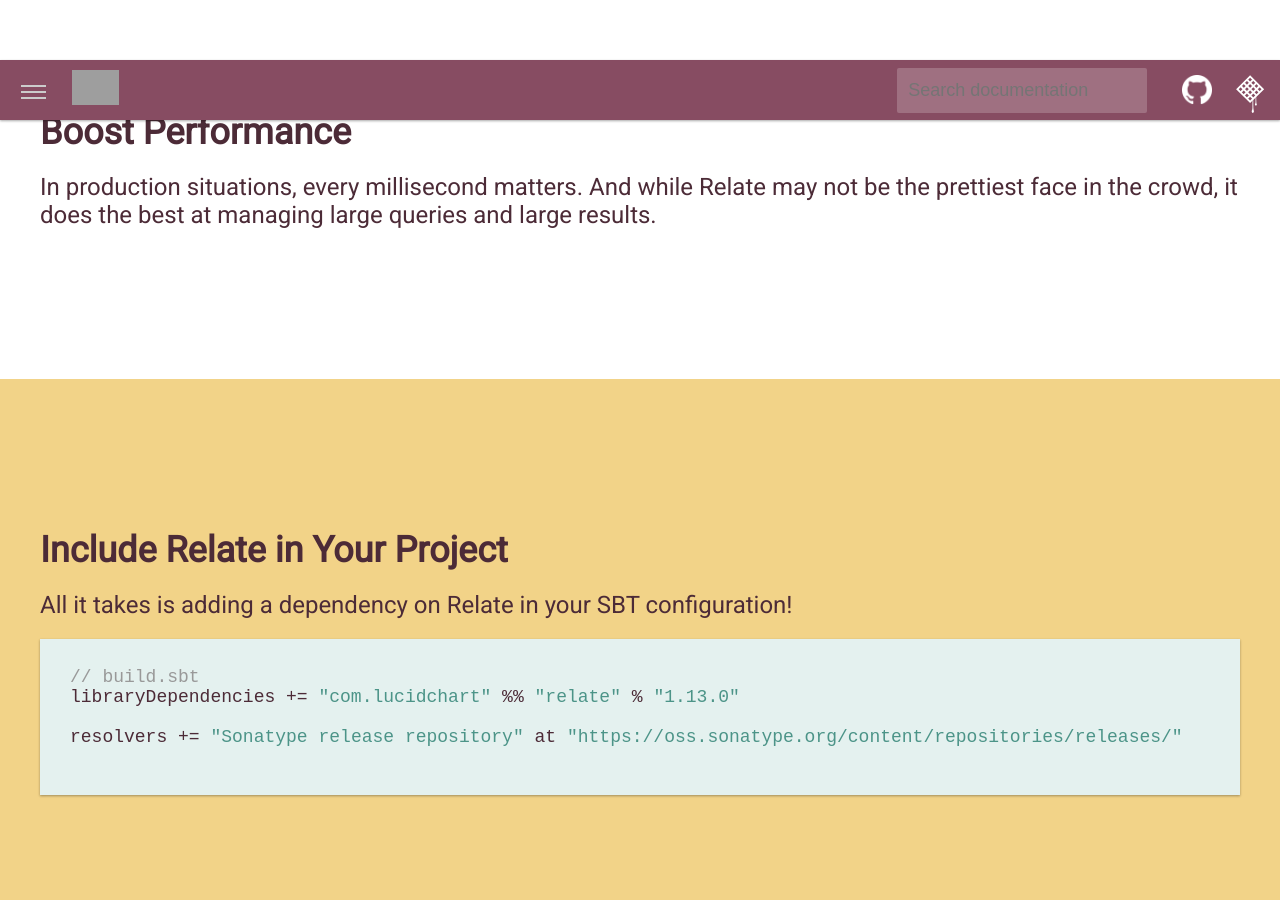
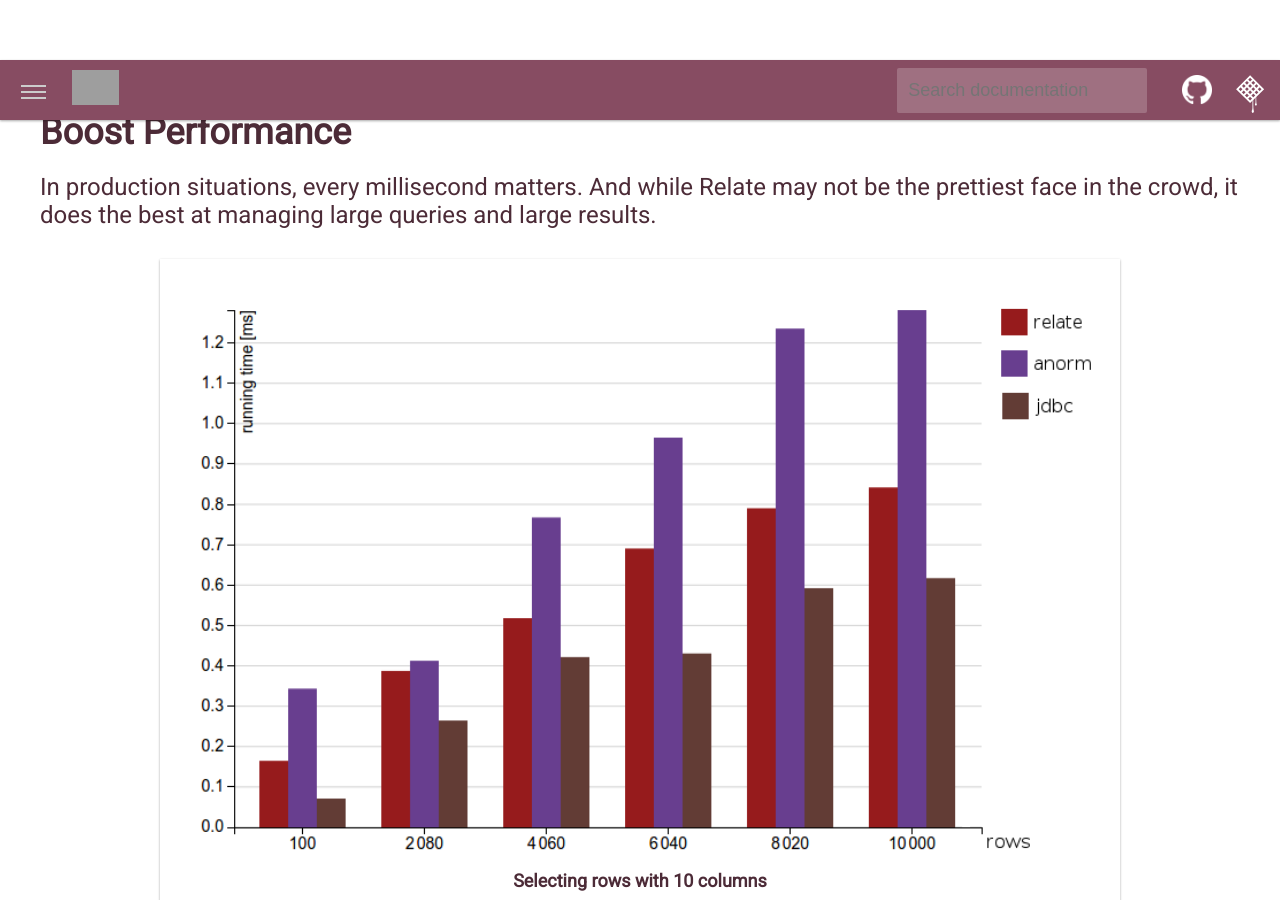
Before and after one commit to lucidsoftware/relate, a Jekyll site: the page built from index.html, in a window 1280 px wide and 900 px high, scrolled down 1681 px. Built offline with Jekyll 4.4.1, drawn with Linux system fonts in a browser that asks for light colours; some of the changed text lies outside the part shown; grey boxes are pictures that could not be loaded.

Commit message:
add images for performance benchmarks

```diff
--- a/_sass/home.scss
+++ b/_sass/home.scss
@@ -60,6 +60,23 @@
     }
   }
 
+  .image-block {
+    @include drop-shadow-1;
+
+    margin: 30px auto;
+    padding: 20px;
+    width: 80%;
+
+    img { width: 100%; }
+
+    .caption {
+      margin-top: 10px;
+
+      font-size: 18px;
+      text-align: center;
+    }
+  }
+
   section.sbt {
     background-color: $butter;
 
--- a/index.html
+++ b/index.html
@@ -31,6 +31,16 @@ sql"SELECT * from jedis WHERE last_name=$lastName".asList { row =>
     <div class="container">
       <h1 class="section-title">Boost Performance</h1>
       <p>In production situations, every millisecond matters. And while Relate may not be the prettiest face in the crowd, it does the best at managing large queries and large results.</p>
+      <div class="image-block">
+        <img src="{{site.baseurl}}/assets/img/selecting-10-columns.png" />
+        <h5 class="caption">Selecting rows with 10 columns</h5>
+      </div>
+      <div class="image-block">
+        <img src="{{site.baseurl}}/assets/img/inserting-10-columns.png" />
+        <h5 class="caption">Inserting rows with 10 columns</h5>
+      </div>
+      <p>Pure JDBC is the hard bottom line for performance, but Relate gets pretty close to that. At <a href="https://golucid.co">Lucid</a>, we make queries at scale, and we've been extremely pleased with Relate's performance.</p>
+      <p>If you'd like to run the benchmarks yourself, you can find them in the Relate <a href="https://github.com/lucidsoftware/relate">repo</a>!</p>
     </div>
   </section>
   <section class="sbt">
```
Also changed, not shown: assets/img/inserting-10-columns.png (added), assets/img/selecting-10-columns.png (added), 1 other file.
